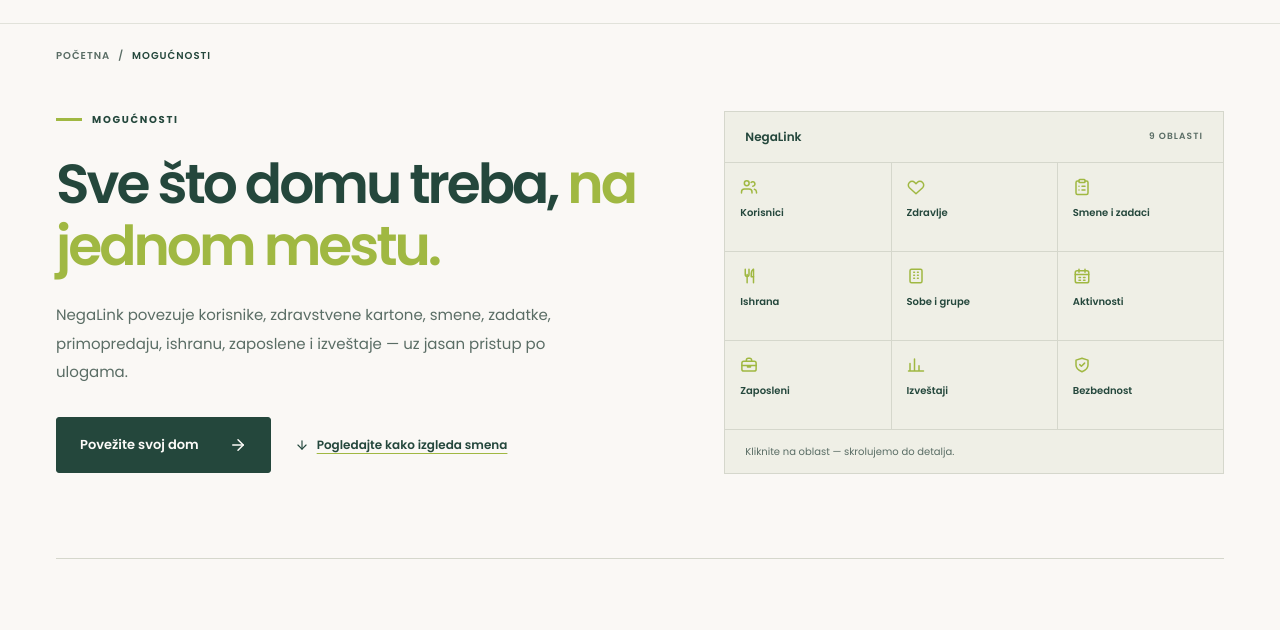
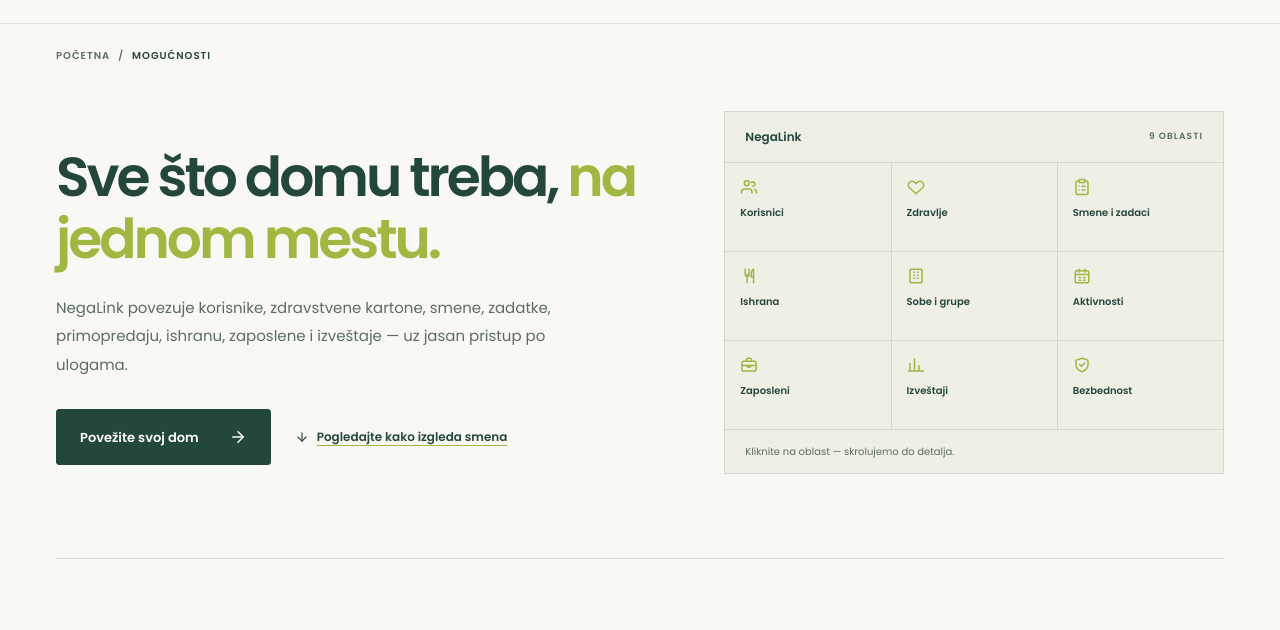
Before and after one commit to djuka6/negalink, a plain HTML site: page mogucnosti.html in a window 1280 px wide. Shown: the part 75-705 px from the top of the page. Drawn offline with Linux system fonts and the light colour scheme.

Commit message:
Remove capabilities hero eyebrow copy

```diff
--- a/mogucnosti.html
+++ b/mogucnosti.html
@@ -171,11 +171,6 @@
         <section class="cap-hero" aria-labelledby="cap-title">
           <div class="container cap-hero__inner">
             <div class="cap-hero__copy">
-              <p class="eyebrow">
-                <span aria-hidden="true"></span>
-                Mogućnosti
-              </p>
-
               <h1 id="cap-title">
                 Sve što domu treba, <em>na jednom mestu.</em>
               </h1>
```
